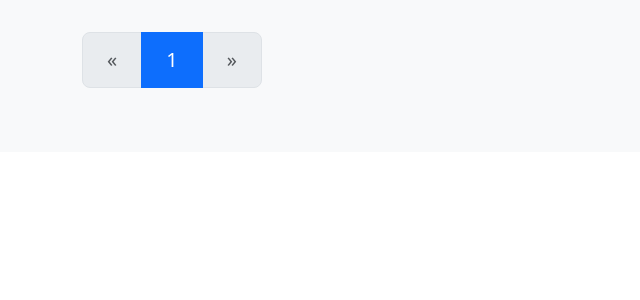
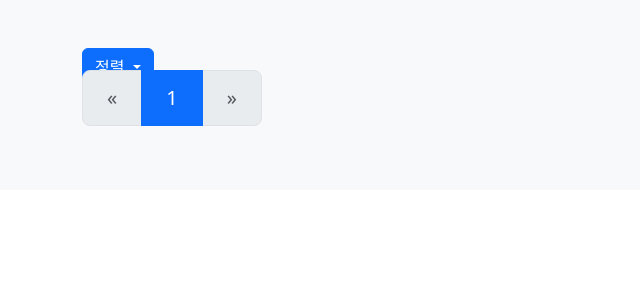
Before and after one commit to HyunHyoMin/spartamarket, a Django app: page / in a window 1280 px wide. Shown: the part 57-357 px from the top of the page, without its empty margins (0-640 px from the left). Run offline with Django 4.2, Linux system fonts and the light colour scheme; data that the repository does not hold is empty.

Commit message:
home.html 수정

```diff
--- a/pages/templates/pages/home.html
+++ b/pages/templates/pages/home.html
@@ -6,6 +6,22 @@
 
 <div class="album py-5 bg-light">
     <div class="container">
+
+
+        <div class="btn-group">
+            <form action="#">
+            <button type="submit" class="btn btn-primary dropdown-toggle" data-bs-toggle="dropdown"
+                aria-expanded="false">
+                정렬
+            </button>
+            <ul class="dropdown-menu">
+                <li><a class="dropdown-item" href="#">조회수</a></li>
+                <li><a class="dropdown-item" href="#">좋아요</a></li>
+            </ul>
+            </form>
+        </div>
+
+
         <div class="row row-cols-1 row-cols-sm-2 row-cols-md-3 g-3">
             {% for product in product_list %}
             <div class="col">
@@ -37,7 +53,8 @@
             {% if request.GET.search %}
             {% if product_list.has_previous %}
             <li class="page-item">
-            <a class="page-link" href="?page={{ product_list.previous_page_number }}&search={{ request.GET.search }}">&laquo;</a>
+                <a class="page-link"
+                    href="?page={{ product_list.previous_page_number }}&search={{ request.GET.search }}">&laquo;</a>
             </li>
             {% else %}
             <li class="page-item disabled">
@@ -59,7 +76,8 @@
 
             {% if product_list.has_next %}
             <li class="page-item">
-            <a class="page-link" href="?page={{ product_list.next_page_number }}&search={{ request.GET.search }}">&raquo;</a>
+                <a class="page-link"
+                    href="?page={{ product_list.next_page_number }}&search={{ request.GET.search }}">&raquo;</a>
             </li>
             {% else %}
             <li class="page-item disabled">
```
Lines whose indentation alone changed are shown as unchanged.
